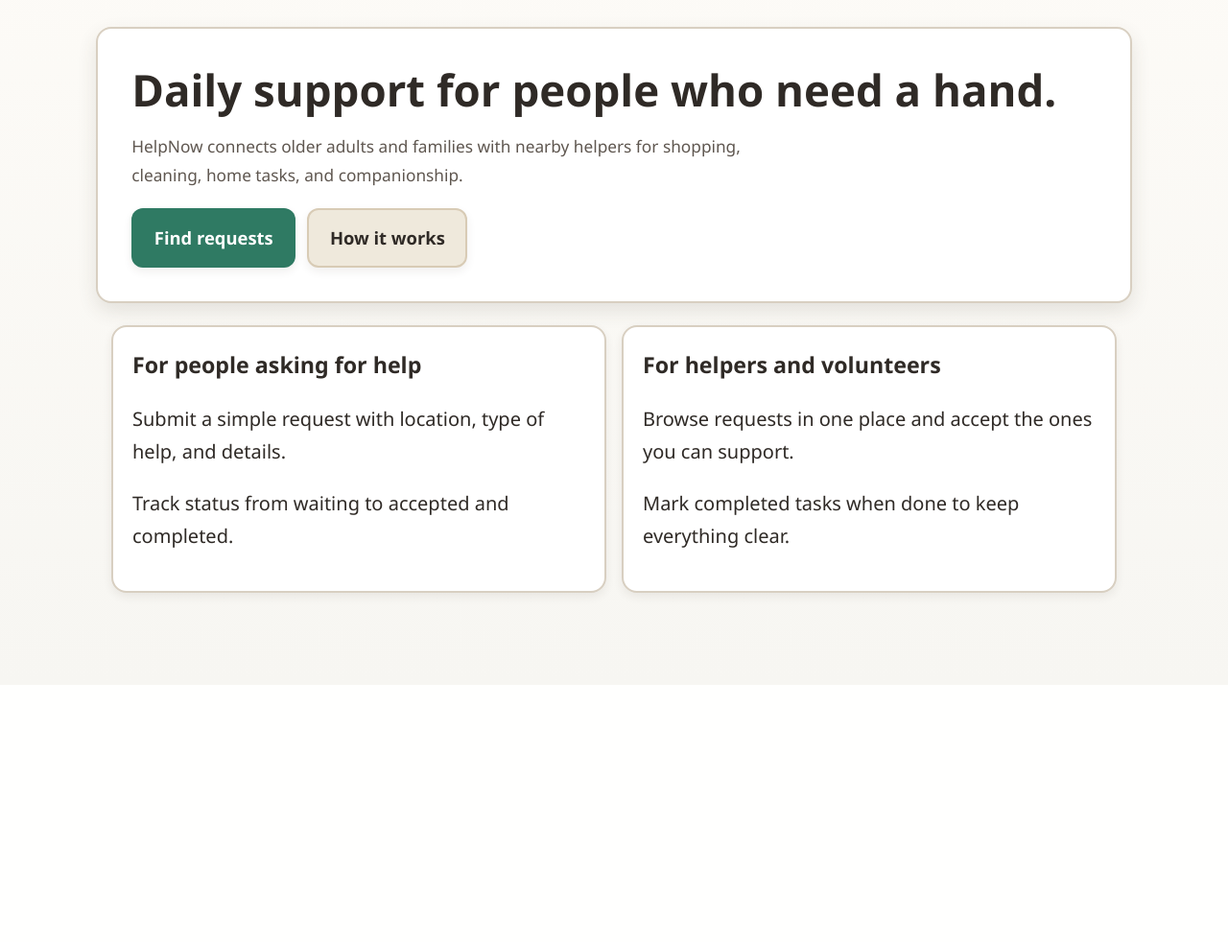
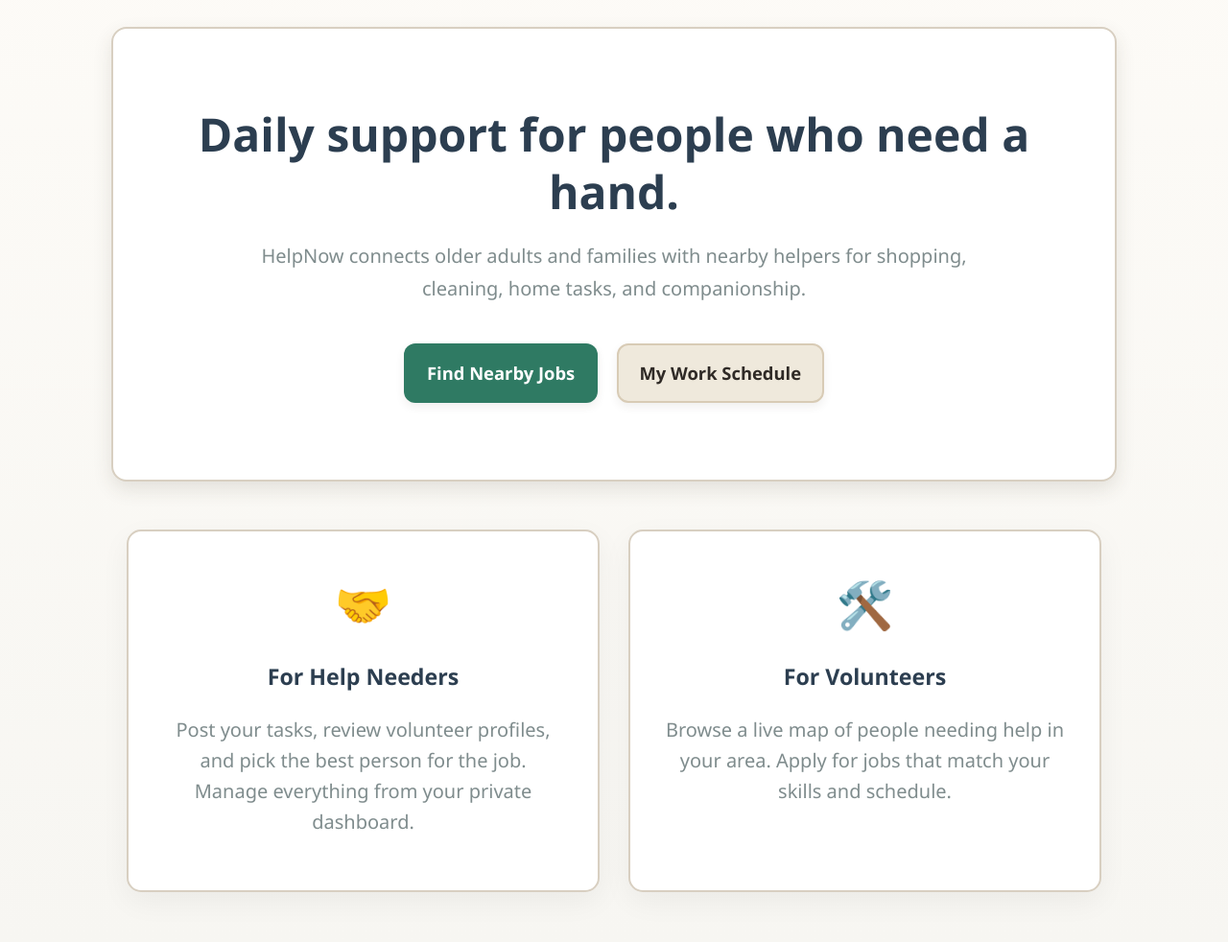
Before and after one commit to vs444o/necodersrepo, a Django app: page / in a window 1280 px wide. Shown: the part 86-1068 px from the top of the page at 96% size. Before the commit the page ends 716 px from the top, so only its background shows below. Run offline with Django 5.2, Linux system fonts and the light colour scheme; a user stored in the database is signed in; tables that the repository leaves empty hold one stand-in row (values such as "Sample post").

Commit message:
fixed merge conflict

```diff
--- a/myproject/urls.py
+++ b/myproject/urls.py
@@ -26,6 +26,8 @@ urlpatterns = [
     path('offer/<int:pk>/accept/', views.accept_offer, name='accept_offer'),
     path('offer/<int:pk>/complete/', views.complete_offer, name='complete_offer'),
     path('offer/<int:pk>/apply/', views.apply_offer, name='apply_offer'),
+    # Added this to fix the NoReverseMatch error in find.html
+    path('offer/<int:pk>/', views.home, name='offer_detail'),
     path('signup/', views.signup_view, name='signup'),
     path('accounts/', include('django.contrib.auth.urls')),
     path('my-posts/', views.my_posts, name='my_posts'),
--- a/offers/templates/offers/home.html
+++ b/offers/templates/offers/home.html
@@ -1,40 +1,104 @@
 {% extends "base.html" %}
 
-{% block title %}HelpNow{% endblock %}
+{% block title %}HelpNow - My Dashboard{% endblock %}
 
 {% block content %}
-<section class="hero container">
-    <h1>Daily support for people who need a hand.</h1>
-    <p class="hero-subtitle">
+<section class="container">
+    {% if user.is_authenticated and user.user_type == "needer" %}
+        <h1 style="margin-top: 20px;">My Posted Help Requests</h1>
+
+        {% if unread %}
+        <div class="notifications-banner" style="margin-bottom: 25px;">
+            {% for n in unread %}
+                <div class="alert alert--info" style="background: #e3f2fd; padding: 12px; border-radius: 8px; border-left: 5px solid #2196f3; margin-bottom: 8px; box-shadow: 0 2px 4px rgba(0,0,0,0.05);">
+                    🔔 {{ n.message }}
+                </div>
+            {% endfor %}
+        </div>
+        {% endif %}
+
+        <div class="dashboard-actions" style="margin-bottom: 40px; display: flex; gap: 15px;">
+            <a class="btn btn--primary btn--lg" href="{% url 'post_offer' %}">➕ Post New Request</a>
+            <a class="btn btn--secondary btn--lg" href="{% url 'find' %}">🌍 View All Map Requests</a>
+        </div>
+
+        <div class="my-offers-list">
+            {% for offer in offers %}
+            <article class="card" style="margin-bottom: 25px; border: 1px solid #e0e0e0; padding: 20px; border-radius: 12px; background: #fff; position: relative;">
+                <div class="card-head" style="display: flex; justify-content: space-between; align-items: flex-start; margin-bottom: 10px;">
+                    <h2 style="margin: 0; font-size: 1.5rem; color: #333;">{{ offer.title }}</h2>
+                    <span class="chip chip--{{ offer.status }}" style="text-transform: uppercase; font-weight: bold; font-size: 0.75rem; letter-spacing: 0.5px;">
+                        {{ offer.get_status_display }}
+                    </span>
+                </div>
+
+                <p style="color: #555; line-height: 1.6; margin-bottom: 15px;">{{ offer.description }}</p>
+
+                <div class="applicants-box" style="background: #fcfcfc; border: 1px solid #efefef; padding: 15px; border-radius: 10px;">
+                    <h4 style="margin-top: 0; border-bottom: 1px solid #eee; padding-bottom: 8px; color: #444;">Volunteer Applicants</h4>
+
+                    {% for app in offer.applications.all %}
+                    <div class="applicant-row" style="display: flex; justify-content: space-between; align-items: center; padding: 12px 0; border-bottom: 1px solid #f0f0f0;">
+                        <div>
+                            <span style="font-weight: 600; color: #2c3e50;">{{ app.worker.username }}</span>
+                            <span style="color: #888; font-size: 0.9em; margin-left: 8px;">Applied on {{ app.created_at|date:"M d" }}</span>
+                        </div>
+
+                        {% if offer.status == 'waiting' %}
+                            <form method="post" action="{% url 'accept_application' app.id %}" style="margin: 0;">
+                                {% csrf_token %}
+                                <button type="submit" class="btn btn--secondary btn--small" style="background: #27ae60; color: white; border: none;">Accept Helper</button>
+                            </form>
+                        {% elif app.status == 'accepted' %}
+                            <span style="color: #27ae60; font-weight: 700;">✓ Assigned Helper</span>
+                        {% endif %}
+                    </div>
+                    {% empty %}
+                    <p style="font-style: italic; color: #aaa; margin: 10px 0 0 0; text-align: center;">No one has applied yet. We'll notify you when they do!</p>
+                    {% endfor %}
+                </div>
+            </article>
+            {% empty %}
+            <div class="empty-dashboard" style="text-align: center; padding: 60px 20px; background: #f8f9fa; border-radius: 15px; border: 2px dashed #ddd;">
+                <h3 style="color: #888;">You haven't posted any jobs yet.</h3>
+                <p style="color: #aaa; margin-bottom: 25px;">Need a hand with something? Post your first request now.</p>
+                <a href="{% url 'post_offer' %}" class="btn btn--primary">Post a Request</a>
+            </div>
+            {% endfor %}
+        </div>
+
+    {% else %}
+        <section class="hero" style="text-align: center; padding: 80px 20px;">
+            <h1 style="font-size: 3rem; color: #2c3e50;">Daily support for people who need a hand.</h1>
+            <p class="hero-subtitle" style="font-size: 1.25rem; color: #7f8c8d; max-width: 800px; margin: 20px auto 40px;">
                 HelpNow connects older adults and families with nearby helpers for shopping,
                 cleaning, home tasks, and companionship.
             </p>
 
-    <div class="hero-actions">
+            <div class="hero-actions" style="display: flex; justify-content: center; gap: 20px;">
                 {% if user.is_authenticated and user.user_type == "worker" %}
-            <a class="btn btn--primary btn--lg" href="{% url 'find' %}">Find requests</a>
-            <a class="btn btn--secondary btn--lg" href="#how-it-works">How it works</a>
-        {% elif user.is_authenticated and user.user_type == "needer" %}
-            <a class="btn btn--primary btn--lg" href="{% url 'post_offer' %}">Post a request</a>
-            <a class="btn btn--secondary btn--lg" href="{% url 'find' %}">See active requests</a>
+                    <a class="btn btn--primary btn--lg" href="{% url 'find' %}">Find Nearby Jobs</a>
+                    <a class="btn btn--secondary btn--lg" href="{% url 'my_jobs' %}">My Work Schedule</a>
                 {% else %}
-            <a class="btn btn--primary btn--lg" href="{% url 'signup' %}">Get started</a>
-            <a class="btn btn--secondary btn--lg" href="{% url 'login' %}">Log in</a>
+                    <a class="btn btn--primary btn--lg" href="{% url 'signup' %}">Create Account</a>
+                    <a class="btn btn--secondary btn--lg" href="{% url 'login' %}">Log In</a>
                 {% endif %}
             </div>
         </section>
 
-<section id="how-it-works" class="container info-grid">
-    <article class="panel">
-        <h2>For people asking for help</h2>
-        <p>Submit a simple request with location, type of help, and details.</p>
-        <p>Track status from waiting to accepted and completed.</p>
+        <section id="how-it-works" class="container info-grid" style="display: grid; grid-template-columns: repeat(auto-fit, minmax(300px, 1fr)); gap: 30px; margin-top: 50px;">
+            <article class="panel" style="padding: 35px; border-radius: 15px; background: #fff; box-shadow: 0 10px 30px rgba(0,0,0,0.05); text-align: center;">
+                <div style="font-size: 3rem; margin-bottom: 15px;">🤝</div>
+                <h2 style="color: #2c3e50;">For Help Needers</h2>
+                <p style="color: #7f8c8d; line-height: 1.6;">Post your tasks, review volunteer profiles, and pick the best person for the job. Manage everything from your private dashboard.</p>
             </article>
 
-    <article class="panel">
-        <h2>For helpers and volunteers</h2>
-        <p>Browse requests in one place and accept the ones you can support.</p>
-        <p>Mark completed tasks when done to keep everything clear.</p>
+            <article class="panel" style="padding: 35px; border-radius: 15px; background: #fff; box-shadow: 0 10px 30px rgba(0,0,0,0.05); text-align: center;">
+                <div style="font-size: 3rem; margin-bottom: 15px;">🛠️</div>
+                <h2 style="color: #2c3e50;">For Volunteers</h2>
+                <p style="color: #7f8c8d; line-height: 1.6;">Browse a live map of people needing help in your area. Apply for jobs that match your skills and schedule.</p>
             </article>
         </section>
+    {% endif %}
+</section>
 {% endblock %}
--- a/offers/views.py
+++ b/offers/views.py
@@ -7,30 +7,37 @@ from django.conf import settings
 import math
 
 from .forms import ExtendedUserCreationForm
-from .models import Offer, Application, Notification   # ← added Notification
+from .models import Offer, Application, Notification
 
+@login_required
+def home(request):
+    if request.user.user_type == 'needer':
+        offers = (
+            Offer.objects
+            .filter(created_by=request.user)
+            .prefetch_related('applications__worker')
+            .order_by('-created_at')
+        )
+        unread = list(request.user.notifications.filter(read=False))
+        request.user.notifications.filter(read=False).update(read=True)
 
-def home(request):
+        return render(request, 'offers/home.html', {
+            'offers': offers,
+            'unread': unread,
+        })
     return render(request, 'offers/home.html')
-
 
 @login_required
 def find(request):
     offers = list(Offer.objects.select_related('created_by').all())
+    already_applied_ids = set()
 
     if request.user.user_type == 'worker':
         already_applied_ids = set(
-            Application.objects
-            .filter(worker=request.user)
-            .values_list('offer_id', flat=True)
+            Application.objects.filter(worker=request.user).values_list('offer_id', flat=True)
         )
-    else:
-        already_applied_ids = set()
 
-    is_worker = getattr(request.user, 'user_type', None) == 'worker'
-    has_coords = request.user.latitude is not None and request.user.longitude is not None
-
-    if is_worker and has_coords:
+    if request.user.user_type == 'worker' and request.user.latitude and request.user.longitude:
         worker_lat = float(request.user.latitude)
         worker_lng = float(request.user.longitude)
 
@@ -38,219 +45,102 @@ def find(request):
             radius_km = 6371.0
             d_lat = math.radians(lat2 - lat1)
             d_lon = math.radians(lon2 - lon1)
-            a = (
-                math.sin(d_lat / 2) ** 2
-                + math.cos(math.radians(lat1))
-                * math.cos(math.radians(lat2))
-                * math.sin(d_lon / 2) ** 2
-            )
+            a = math.sin(d_lat/2)**2 + math.cos(math.radians(lat1)) * math.cos(math.radians(lat2)) * math.sin(d_lon/2)**2
             return radius_km * 2 * math.atan2(math.sqrt(a), math.sqrt(1 - a))
 
         for offer in offers:
-            offer.distance_km = None
-            if (
-                offer.status == 'waiting'
-                and offer.latitude is not None
-                and offer.longitude is not None
-            ):
-                offer.distance_km = round(
-                    haversine_km(worker_lat, worker_lng, float(offer.latitude), float(offer.longitude)), 1
-                )
+            if offer.latitude and offer.longitude:
+                offer.distance_km = round(haversine_km(worker_lat, worker_lng, float(offer.latitude), float(offer.longitude)), 1)
+            else:
+                offer.distance_km = None
 
-        offers.sort(key=lambda o: (
-            0 if o.status == 'waiting' else 1,
-            0 if o.distance_km is not None else 1,
-            o.distance_km if o.distance_km is not None else float('inf'),
-            -o.created_at.timestamp(),
-        ))
-    else:
-        for offer in offers:
-            offer.distance_km = None
-        offers.sort(key=lambda o: o.created_at, reverse=True)
+        offers.sort(key=lambda o: (o.status != 'waiting', o.distance_km if o.distance_km is not None else 9999))
 
-    return render(request, 'offers/find.html', {
-        'offers': offers,
-        'already_applied_ids': already_applied_ids,
-    })
-
+    return render(request, 'offers/find.html', {'offers': offers, 'already_applied_ids': already_applied_ids})
 
 @login_required
 def post_offer(request):
     if request.method == 'POST':
-        offer = Offer.objects.create(
+        lat = request.POST.get('latitude')
+        lng = request.POST.get('longitude')
+
+        Offer.objects.create(
             name=request.user.username,
             created_by=request.user,
             title=request.POST['title'],
             description=request.POST['description'],
             category=request.POST['category'],
             offer_type=request.POST['offer_type'],
-            price=request.POST.get('price') or None,
             location=request.POST['location'],
-            latitude=request.POST.get('latitude') or None,
-            longitude=request.POST.get('longitude') or None,
+            # Rounding to 6 decimals for database constraints
+            latitude=round(float(lat), 6) if lat else None,
+            longitude=round(float(lng), 6) if lng else None,
             status='waiting',
         )
-        return redirect('find')
-
-    return render(request, 'offers/post_offer.html', {
-        'categories': Offer.CATEGORY_CHOICES,
-        'google_maps_api_key': settings.GOOGLE_MAPS_API_KEY,
-    })
-
-
-@login_required
-def apply_offer(request, pk):
-    if request.method != 'POST':
-        return redirect('find')
-
-    if request.user.user_type != 'worker':
-        return HttpResponseForbidden('Only workers can apply.')
-
-    offer = get_object_or_404(Offer, pk=pk)
-
-    if offer.status != 'waiting':
-        return redirect('find')
-
-    application, created = Application.objects.get_or_create(
-        offer=offer,
-        worker=request.user,
-    )
-
-    if created and offer.created_by:
-        Notification.objects.create(
-            user=offer.created_by,
-            message=f"{request.user.username} applied for your request: {offer.title}",
-        )
-
-    return redirect('find')
-
-
-@login_required
-def accept_offer(request, pk):
-    if request.method != 'POST':
-        return redirect('find')
-
-    if getattr(request.user, 'user_type', None) != 'worker':
-        return HttpResponseForbidden('Only workers can accept requests.')
-
-    offer = get_object_or_404(Offer, pk=pk)
-    if offer.status != 'waiting':
-        return redirect('find')
-
-    offer.status = 'accepted'
-    offer.accepted_by = request.user
-    offer.accepted_at = timezone.now()
-    offer.save(update_fields=['status', 'accepted_by', 'accepted_at'])
-    return redirect('find')
-
-
-@login_required
-def complete_offer(request, pk):
-    if request.method != 'POST':
-        return redirect('find')
-
-    offer = get_object_or_404(Offer, pk=pk)
-    if offer.status != 'accepted':
-        return redirect('find')
-
-    if offer.accepted_by_id != request.user.id:
-        return HttpResponseForbidden('Only the accepting worker can complete it.')
-
-    offer.status = 'completed'
-    offer.completed_by = request.user
-    offer.completed_at = timezone.now()
-    offer.save(update_fields=['status', 'completed_by', 'completed_at'])
-    return redirect('find')
-
-@login_required
-def my_posts(request):
-    if request.user.user_type != 'needer':
-        return HttpResponseForbidden('This page is only for needers.')
-
-    offers = (
-        Offer.objects
-        .filter(created_by=request.user)
-        .prefetch_related('applications__worker')
-        .order_by('-created_at')
-    )
-
-    unread = list(request.user.notifications.filter(read=False))
-
-    request.user.notifications.filter(read=False).update(read=True)
-
-    return render(request, 'offers/my_posts.html', {
-        'offers': offers,
-        'unread': unread,       # shown as banners at the top
-    })
-
+        return redirect('home')
+    return render(request, 'offers/post_offer.html', {'categories': Offer.CATEGORY_CHOICES})
 
 def signup_view(request):
     if request.method == 'POST':
         form = ExtendedUserCreationForm(request.POST)
         if form.is_valid():
-            user = form.save()
+            user = form.save(commit=False)
+            # Rounding coordinates to fix the "no more than 6 decimal places" error
+            if user.latitude: user.latitude = round(float(user.latitude), 6)
+            if user.longitude: user.longitude = round(float(user.longitude), 6)
+            user.save()
             login(request, user)
             return redirect('home')
     else:
         form = ExtendedUserCreationForm()
-
     return render(request, 'registration/signup.html', {
         'form': form,
-        'google_maps_api_key': settings.GOOGLE_MAPS_API_KEY,
+        'google_maps_api_key': settings.GOOGLE_MAPS_API_KEY
     })
 
 @login_required
 def accept_application(request, pk):
-    if request.method != 'POST':
-        return redirect('my_posts')
+    application = get_object_or_404(Application, pk=pk)
+    if application.offer.created_by == request.user:
+        application.status = 'accepted'
+        application.save()
+        application.offer.status = 'accepted'
+        application.offer.accepted_by = application.worker
+        application.offer.save()
+        Notification.objects.create(user=application.worker, message=f"Accepted for {application.offer.title}")
+    return redirect('home')
 
-    if request.user.user_type != 'needer':
-        return HttpResponseForbidden('Only needers can accept applications.')
+@login_required
+def apply_offer(request, pk):
+    offer = get_object_or_404(Offer, pk=pk)
+    if request.user.user_type == 'worker':
+        Application.objects.get_or_create(offer=offer, worker=request.user)
+        Notification.objects.create(user=offer.created_by, message=f"{request.user.username} applied to {offer.title}")
+    return redirect('find')
 
-    application = get_object_or_404(Application, pk=pk)
-    offer = application.offer
+@login_required
+def accept_offer(request, pk):
+    offer = get_object_or_404(Offer, pk=pk)
+    if request.user.user_type == 'worker':
+        offer.status = 'accepted'
+        offer.accepted_by = request.user
+        offer.save()
+    return redirect('find')
 
-    if offer.created_by != request.user:
-        return HttpResponseForbidden('You can only manage your own posts.')
+@login_required
+def complete_offer(request, pk):
+    offer = get_object_or_404(Offer, pk=pk)
+    if offer.accepted_by == request.user:
+        offer.status = 'completed'
+        offer.save()
+    return redirect('find')
 
-    if offer.status != 'waiting':
-        return redirect('my_posts')
-
-    application.status = 'accepted'
-    application.save(update_fields=['status'])
-
-    Application.objects.filter(
-        offer=offer
-    ).exclude(pk=application.pk).update(status='rejected')
-
-    offer.status = 'accepted'
-    offer.accepted_by = application.worker
-    offer.accepted_at = timezone.now()
-    offer.save(update_fields=['status', 'accepted_by', 'accepted_at'])
-
-    Notification.objects.create(
-        user=application.worker,
-        message=f"You were accepted for: {offer.title}!",
-    )
-
-    return redirect('my_posts')
+@login_required
+def my_posts(request):
+    offers = Offer.objects.filter(created_by=request.user)
+    return render(request, 'offers/my_posts.html', {'offers': offers})
 
 @login_required
 def my_jobs(request):
-    if request.user.user_type != 'worker':
-        return HttpResponseForbidden('This page is only for workers.')
-
-    applications = (
-        Application.objects
-        .filter(worker=request.user)
-        .select_related('offer', 'offer__created_by')
-        .order_by('-created_at')
-    )
-
-    unread = list(request.user.notifications.filter(read=False))
-    request.user.notifications.filter(read=False).update(read=True)
-
-    return render(request, 'offers/my_jobs.html', {
-        'applications': applications,
-        'unread': unread,
-    })
+    applications = Application.objects.filter(worker=request.user)
+    return render(request, 'offers/my_jobs.html', {'applications': applications})
```
Also changed, not shown: offers/templates/offers/find.html (+29 -54 lines). Lines whose indentation alone changed are shown as unchanged.
